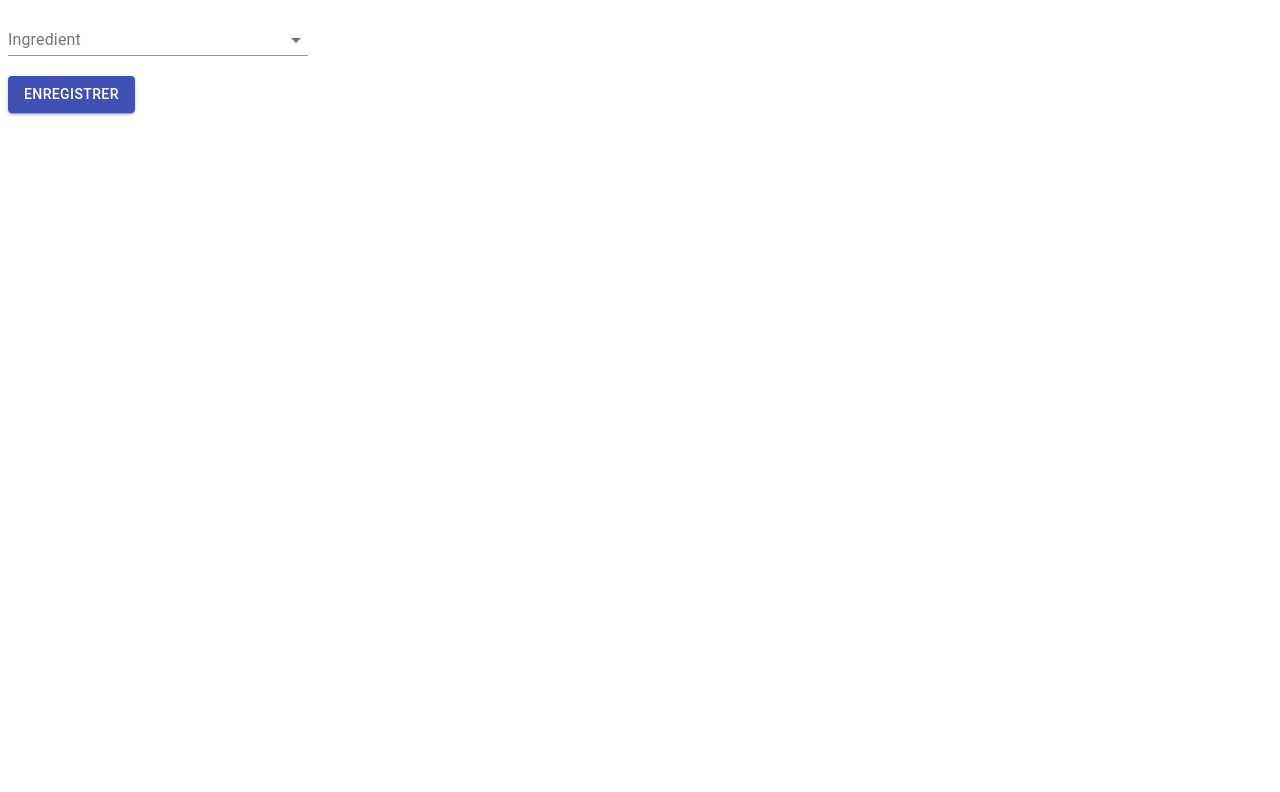
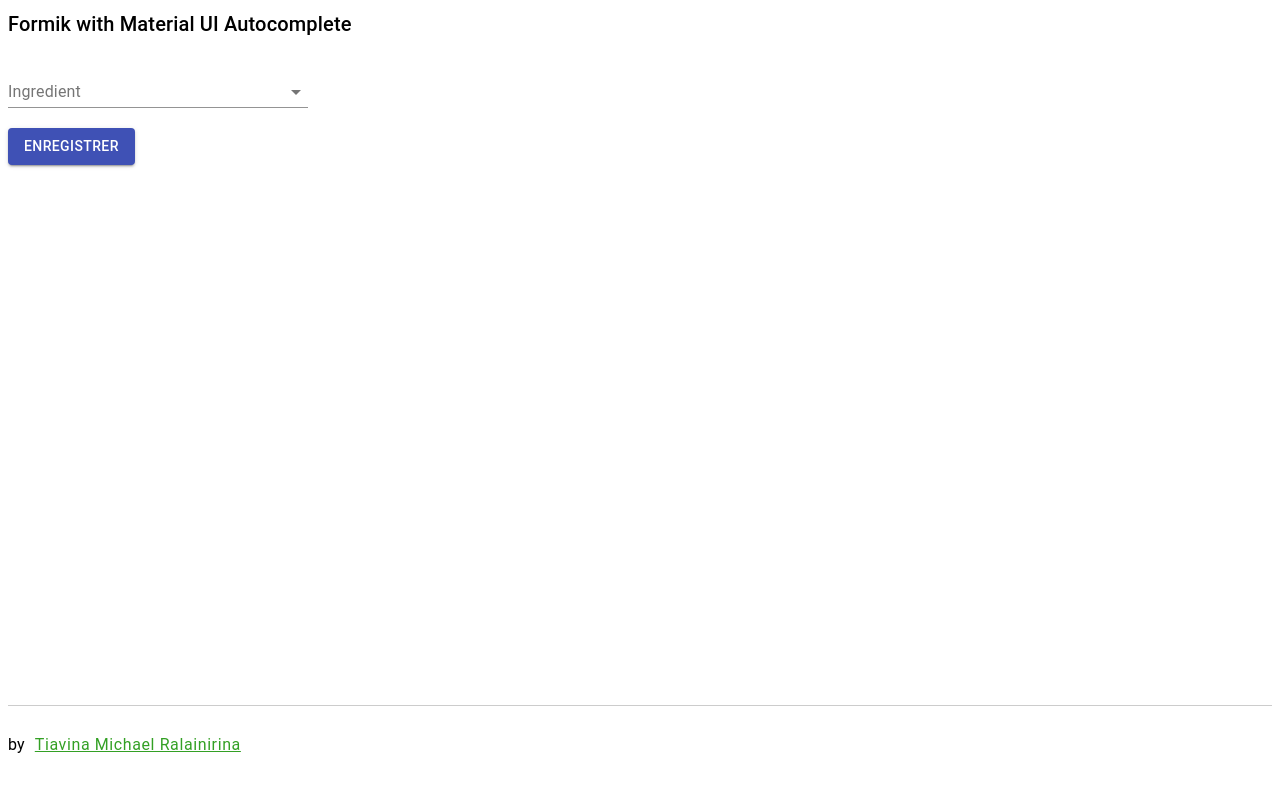
Before and after one commit to tiavina-mika/formik-material-ui-autocomplete, a React (Create React App) app in the folder src/: page / in a window 1280 px wide. Shown: the top 792 px of the page. Built offline with nearby package versions, Linux system fonts and the light colour scheme; the HTML template or start-up script is replaced by a standard one.

Commit message:
add informations

```diff
--- /dev/null
+++ b/src/App.js
@@ -0,0 +1,54 @@
+/* eslint-disable no-use-before-define */
+import React from "react";
+import { makeStyles, Typography } from "@material-ui/core";
+import Demo from "./Demo";
+
+const useStyles = makeStyles({
+  container: {
+    minHeight: "97vh",
+    display: "flex",
+    flexDirection: "column",
+    justifyContent: "space-between"
+  },
+  content: {
+    flex: 1
+  },
+  footer: {
+    display: "flex",
+    borderTop: "1px solid rgba(0, 0, 0, 0.2)",
+    alignItems: "center",
+    flex: 0.1
+  },
+  title: {
+    marginBottom: 20
+  },
+  link: {
+    marginLeft: 10,
+    color: "#33a024",
+    letterSpacing: 0.6
+  }
+});
+
+const App = () => {
+  const classes = useStyles();
+  return (
+    <div className={classes.container}>
+      <div className={classes.content}>
+        <Typography variant="h6" className={classes.title}>
+          Formik with Material UI Autocomplete
+        </Typography>
+        <Demo />
+      </div>
+      <div className={classes.footer}>
+        <Typography>
+          by
+          <a href="https://github.com/tiavina-mika" className={classes.link}>
+            Tiavina Michael Ralainirina
+          </a>
+        </Typography>
+      </div>
+    </div>
+  );
+};
+
+export default App;
```
Also changed, not shown: src/index.js (+4 -5 lines), src/Demo.js (renamed from src/demo.js).
